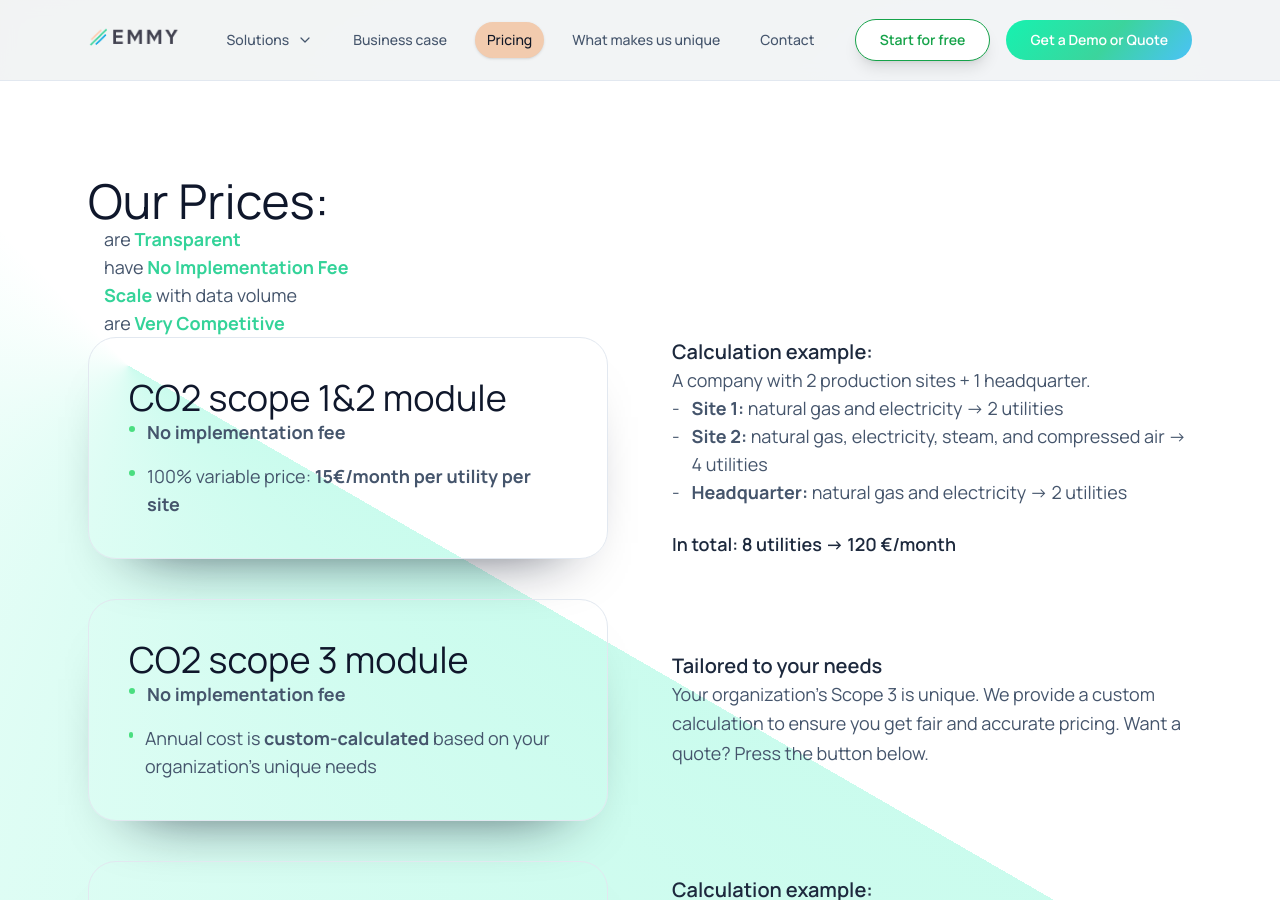
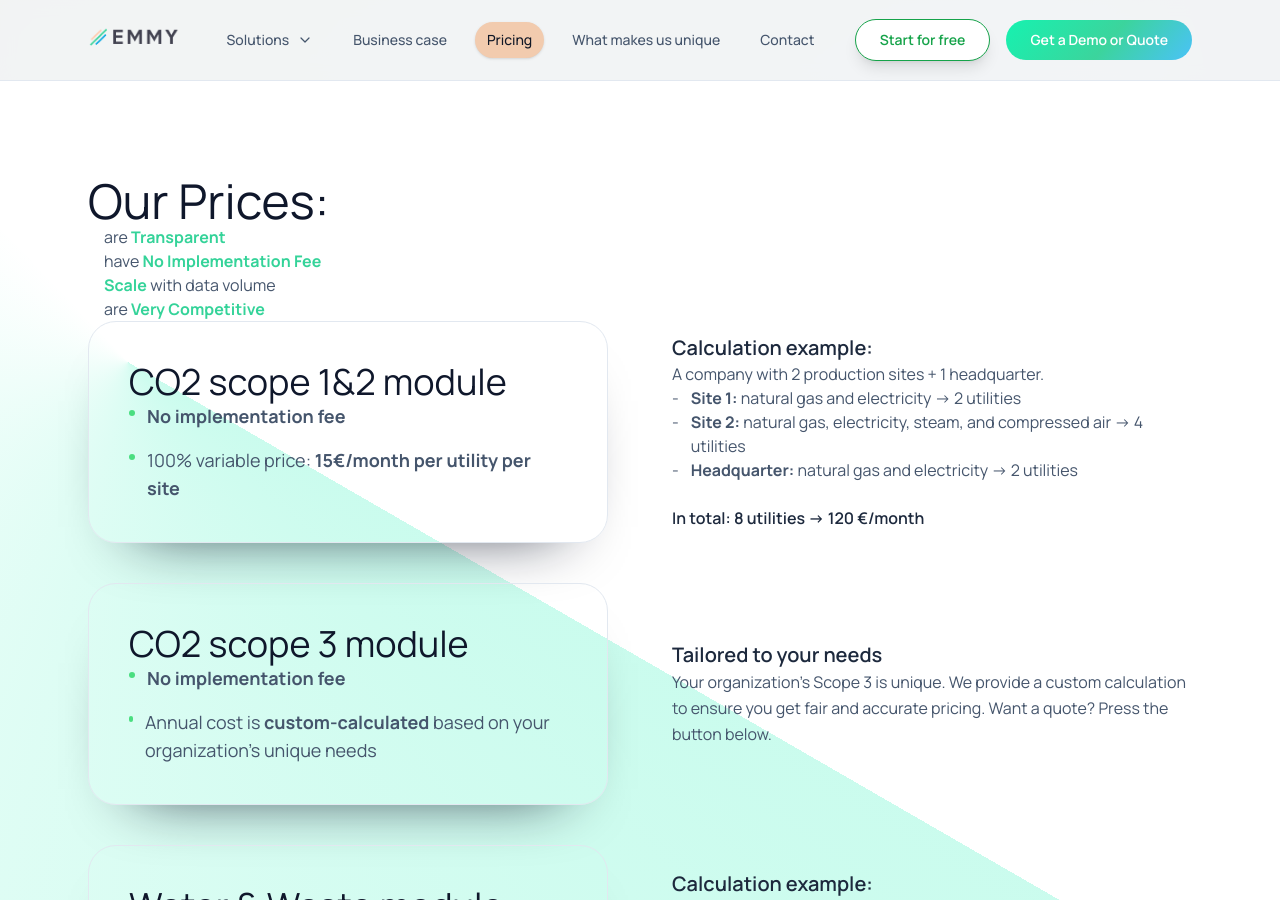
Before and after one commit to emmy-earth/promo-website, a Jekyll site: the page built from pricing.html, in a window 1280 px wide and 900 px high. Built offline with Jekyll 4.4.1, drawn with Linux system fonts in a browser that asks for light colours; nearby versions of some CDN libraries; comment, search, counter and statistics services are not loaded.

Commit message:
Update pricing.html

```diff
--- a/pricing.html
+++ b/pricing.html
@@ -16,7 +16,7 @@ description: "Learn about Emmy.earth's price to make carbon accounting effortles
     </div>
     <!-- Intro Text Section -->
     <div class="mb-32" data-animate>
-        <ul class="space-y-2 text-lg text-slate-600">
+        <ul class="space-y-2 text-base text-slate-600">
             <li class="flex items-start gap-4">
                 <span class="mt-2 h-2 w-2 flex-shrink-0 rounded-full bg-emerald-400"></span>
                 <span>are <strong style="color: #34D399;">Transparent</strong></span>
@@ -50,13 +50,13 @@ description: "Learn about Emmy.earth's price to make carbon accounting effortles
         </div>
         <div data-animate data-delay="0.1s">
           <h4 class="font-semibold text-xl text-slate-800 mb-6">Calculation example:</h4>
-          <p class="text-slate-600 mb-4 text-lg">A company with 2 production sites + 1 headquarter.</p>
-          <ul class="space-y-2 text-lg text-slate-600">
+          <p class="text-slate-600 mb-4 text-base">A company with 2 production sites + 1 headquarter.</p>
+          <ul class="space-y-1 text-base text-slate-600">
             <li class="flex items-start gap-3"><span>-</span><span><strong>Site 1:</strong> natural gas and electricity -> 2 utilities</span></li>
             <li class="flex items-start gap-3"><span>-</span><span><strong>Site 2:</strong> natural gas, electricity, steam, and compressed air -> 4 utilities</span></li>
             <li class="flex items-start gap-3"><span>-</span><span><strong>Headquarter:</strong> natural gas and electricity -> 2 utilities</span></li>
           </ul>
-          <p class="mt-6 font-semibold text-slate-800 text-lg">In total: 8 utilities -> 120 €/month</p>
+          <p class="mt-6 font-semibold text-slate-800 text-base">In total: 8 utilities -> 120 €/month</p>
         </div>
       </div>
 
@@ -71,7 +71,7 @@ description: "Learn about Emmy.earth's price to make carbon accounting effortles
         </div>
         <div class="text-slate-700" data-animate data-delay="0.1s">
           <h4 class="font-semibold text-xl text-slate-800 mb-4">Tailored to your needs</h4>
-          <p class="text-slate-600 text-lg leading-relaxed">Your organization's Scope 3 is unique. We provide a custom calculation to ensure you get fair and accurate pricing. Want a quote? Press the button below.</p>
+          <p class="text-slate-600 text-base leading-relaxed">Your organization's Scope 3 is unique. We provide a custom calculation to ensure you get fair and accurate pricing. Want a quote? Press the button below.</p>
         </div>
       </div>
 
@@ -86,13 +86,13 @@ description: "Learn about Emmy.earth's price to make carbon accounting effortles
         </div>
         <div data-animate data-delay="0.1s">
           <h4 class="font-semibold text-xl text-slate-800 mb-6">Calculation example:</h4>
-          <p class="text-slate-600 mb-4 text-lg">A company with 2 production sites + 1 headquarter.</p>
-          <ul class="space-y-2 text-lg text-slate-600">
+          <p class="text-slate-600 mb-4 text-base">A company with 2 production sites + 1 headquarter.</p>
+          <ul class="space-y-1 text-base text-slate-600">
             <li class="flex items-start gap-3"><span>-</span><span><strong>Site 1:</strong> purchases tab water -> 1 utility</span></li>
             <li class="flex items-start gap-3"><span>-</span><span><strong>Site 2:</strong> purchases tab & river water -> 2 utilities</span></li>
             <li class="flex items-start gap-3"><span>-</span><span><strong>Headquarter:</strong> purchases tab water -> 1 utility</span></li>
           </ul>
-          <p class="mt-6 font-semibold text-slate-800 text-lg">In total: 4 utilities -> 60 €/month</p>
+          <p class="mt-6 font-semibold text-slate-800 text-base">In total: 4 utilities -> 60 €/month</p>
         </div>
       </div>
 
@@ -107,7 +107,7 @@ description: "Learn about Emmy.earth's price to make carbon accounting effortles
         </div>
         <div class="text-slate-700" data-animate data-delay="0.1s">
           <h4 class="font-semibold text-xl text-slate-800 mb-4">Built for your products</h4>
-          <p class="text-slate-600 text-lg leading-relaxed">Life Cycle Assessments and Product Carbon Footprints are highly specific. Contact us for a custom quote tailored to your products.</p>
+          <p class="text-slate-600 text-base leading-relaxed">Life Cycle Assessments and Product Carbon Footprints are highly specific. Contact us for a custom quote tailored to your products.</p>
         </div>
       </div>
     </div>
```
